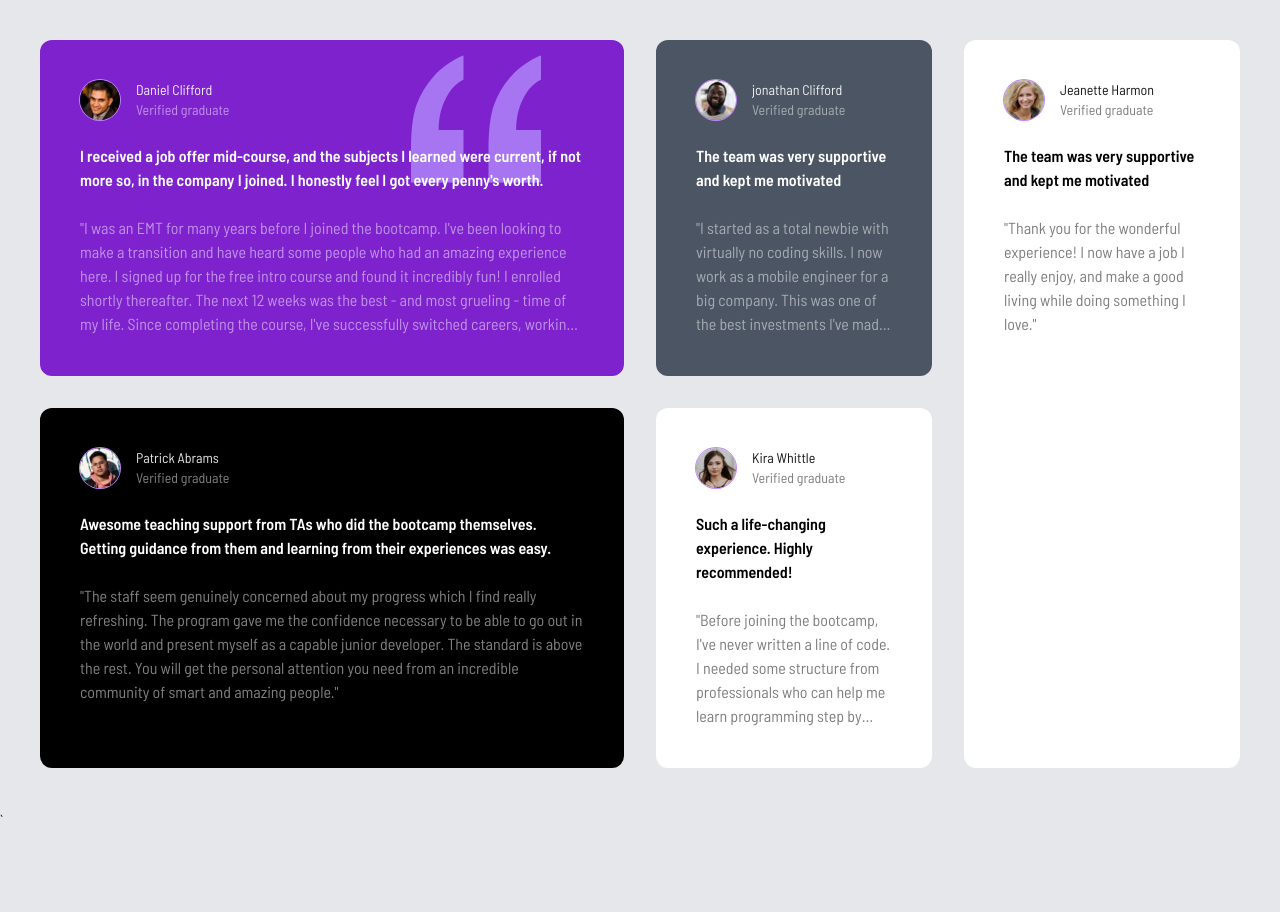
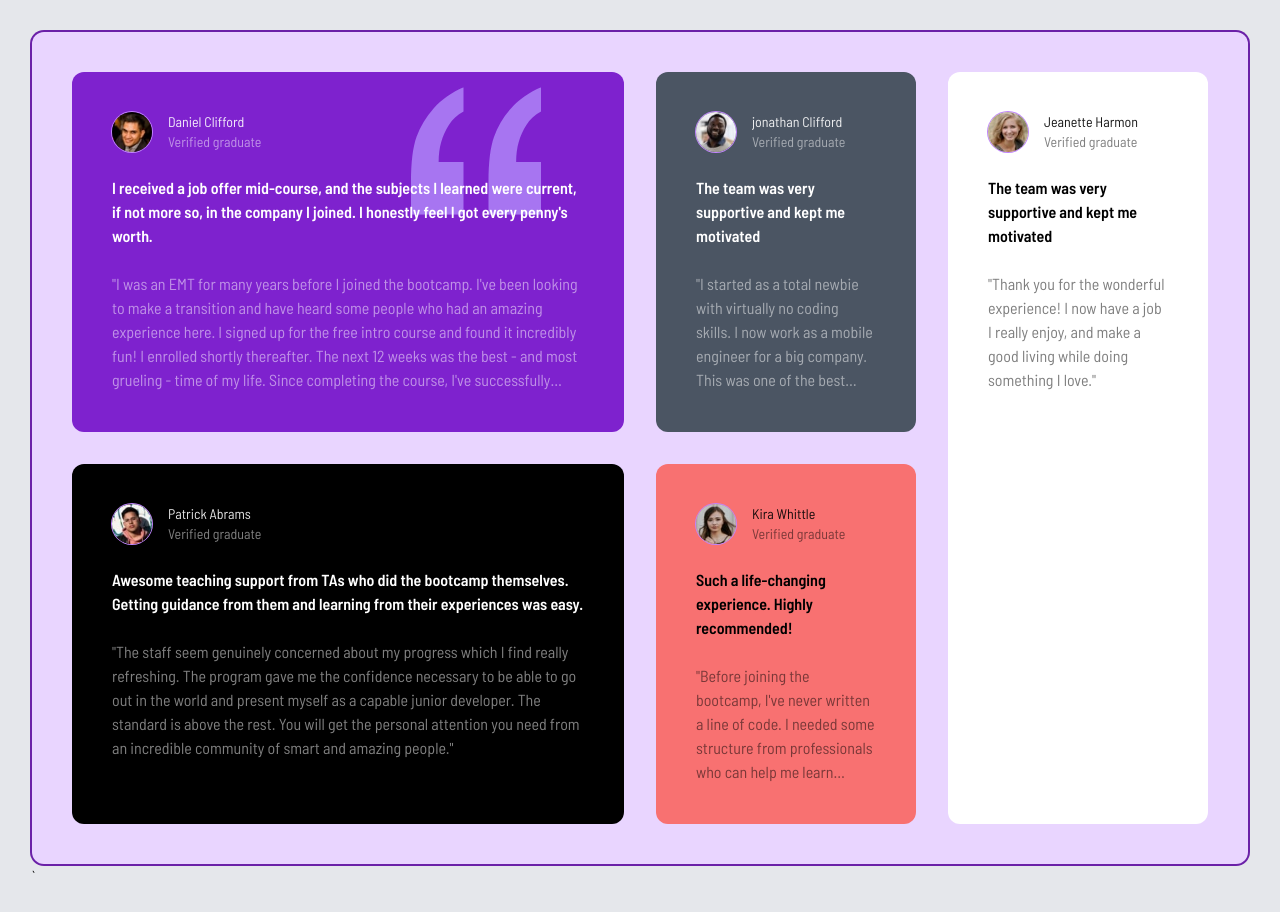
Before and after one commit to Ala-Younes/tailwind-grid-system, a website: page index.html in a window 1280 px wide. Before the commit the page ends 832 px from the top, so only its background shows below. Drawn offline with Linux system fonts and the light colour scheme.

Commit message:
feat: playing with screens + bg + border

```diff
--- a/index.html
+++ b/index.html
@@ -13,17 +13,19 @@
     <link rel="stylesheet" href="css/style.css" />
     <title>Testimonial Grid</title>
   </head>
-  <body class="bg-gray-200">
+  <body class="bg-gray-200 m-8">
     <!-- Global Container -->
-    <div class="container mx-auto max-w-7xl p-2 md:p-10">
+    <div
+      class="container mx-auto p-6 max-w-7xl md:p-10 rounded-xl ring-2 ring-purple-800 bg-purple-200"
+    >
       <!-- Grid Container -->
       <div
-        class="text-white grid grid-cols-1 gap-8 md:grid-cols-4 md:grid-rows-1"
+        class="text-white grid grid-cols-1 gap-8 md:grid-cols-4 md:grid-rows-2"
       >
         <!-- Box-1 -->
-        <div class="box relative bg-purple-700 md:col-span-2">
+        <div class="box relative bg-purple-700 md:col-span-2 lg:col-span-2">
           <img
-            class="absolute top-3 right-10 scale-125 md:top-7 md:right-24"
+            class="absolute top-3 right-10 scale-125 md:top-7 md:right-24 md:hidden lg:block"
             src="images/bg-pattern-quotation.svg"
             alt="pattern"
           />
@@ -60,7 +62,7 @@
           </div>
         </div>
         <!-- Box-2 -->
-        <div class="box bg-gray-600 rounded-xl md:row-span-1">
+        <div class="box bg-gray-600 rounded-xl md:col-span-2 lg:col-span-1">
           <div class="flex gap-4 items-center">
             <img class="profile-img" src="images/image-jonathan.jpg" alt="" />
             <div class="text-sm">
@@ -86,7 +88,9 @@
           </div>
         </div>
         <!-- Box-3 -->
-        <div class="box bg-white rounded-xl text-black md:row-span-2">
+        <div
+          class="box bg-white rounded-xl text-black md:col-span-2 lg:col-span-1 lg:row-span-2"
+        >
           <div class="flex gap-4 items-center">
             <img class="profile-img" src="images/image-jeanette.jpg" alt="" />
             <div class="text-sm">
@@ -105,7 +109,7 @@
           </div>
         </div>
         <!-- Box-4 -->
-        <div class="box bg-black rounded-xl md:col-span-2">
+        <div class="box bg-black rounded-xl md:col-span-2 lg:col-span-2">
           <div class="flex gap-4 items-center">
             <img class="profile-img" src="images/image-patrick.jpg" alt="" />
             <div class="text-sm">
@@ -132,7 +136,9 @@
           </div>
         </div>
         <!-- Box-5 -->
-        <div class="box bg-white rounded-xl text-black">
+        <div
+          class="box bg-red-400 rounded-xl text-black md:col-span-2 lg:col-span-1"
+        >
           <div class="flex gap-4 items-center">
             <img class="profile-img" src="images/image-kira.jpg" alt="" />
             <div class="text-sm">
```
Also changed, not shown: css/style.css.
